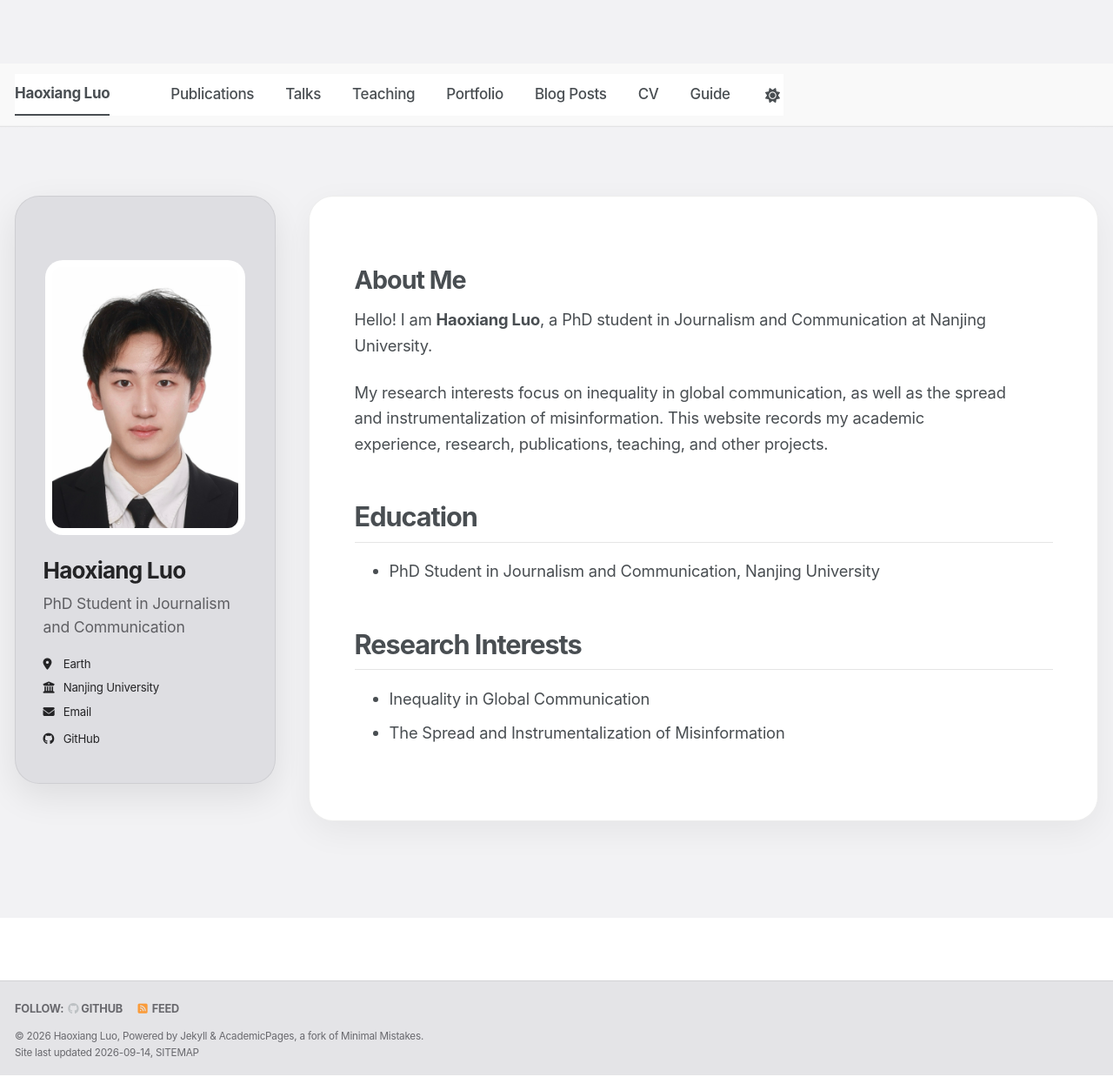
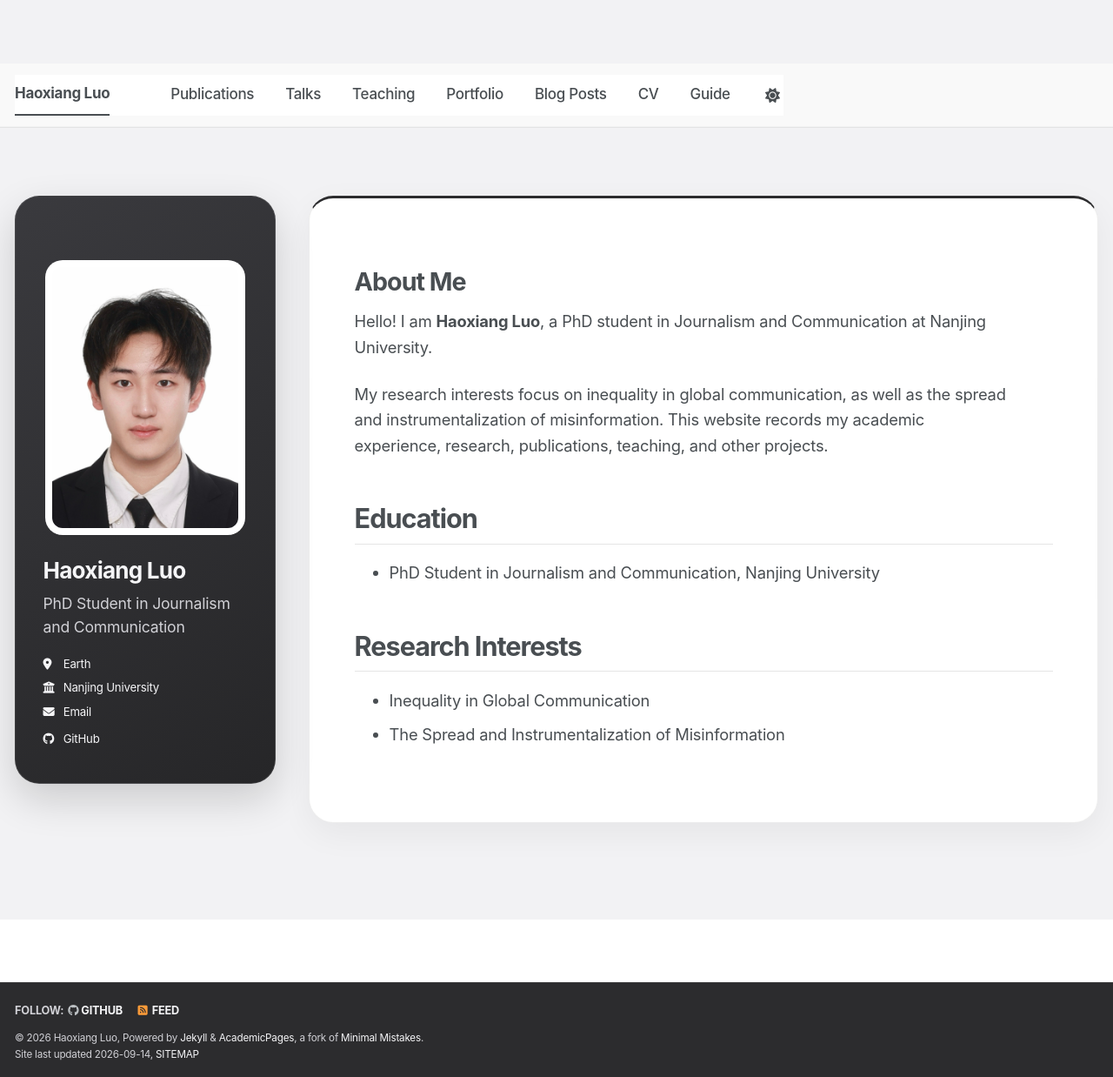
Before and after one commit to HaoxiangLuo/HaoxiangLuo.github.io, a Jekyll site: the page built from _pages/about.md, in a window 1280 px wide and 1238 px high. Shown: the whole window at 87% size. Built offline with Jekyll 4.4.1, drawn with Linux system fonts in a browser that asks for light colours; a style sheet for code colours, icons or effects is not loaded.

Commit message:
Refine homepage with layered graphite accents

```diff
--- a/assets/css/main.scss
+++ b/assets/css/main.scss
@@ -476,3 +476,51 @@ body {
     font-size: 0.98rem;
   }
 }
+
+
+/* Graphite refinement: more depth without using a flat black portrait panel. */
+:root {
+  --apple-blue: #242426;
+  --apple-blue-hover: #55555a;
+}
+
+.page {
+  border-top: 3px solid #2c2c2e;
+}
+
+.sidebar {
+  border-color: rgba(255, 255, 255, 0.1);
+  color: #f5f5f7;
+  background: linear-gradient(145deg, #3a3a3e 0%, #262628 100%);
+  box-shadow: 0 18px 46px rgba(0, 0, 0, 0.16);
+}
+
+.sidebar .author__name,
+.sidebar .author__urls a,
+.sidebar .author__urls i,
+.sidebar .author__urls .svg-inline--fa {
+  color: #f5f5f7;
+}
+
+.sidebar .author__bio {
+  color: #d1d1d6;
+}
+
+.sidebar .author__urls a:hover {
+  color: #fff;
+  background: rgba(255, 255, 255, 0.1);
+}
+
+.sidebar .author__avatar img {
+  border-color: rgba(255, 255, 255, 0.88);
+}
+
+.page__footer {
+  color: #d1d1d6;
+  background: #2c2c2e;
+}
+
+.page__footer a,
+.page__footer-follow .social-icons .svg-inline--fa {
+  color: #f5f5f7;
+}
```
